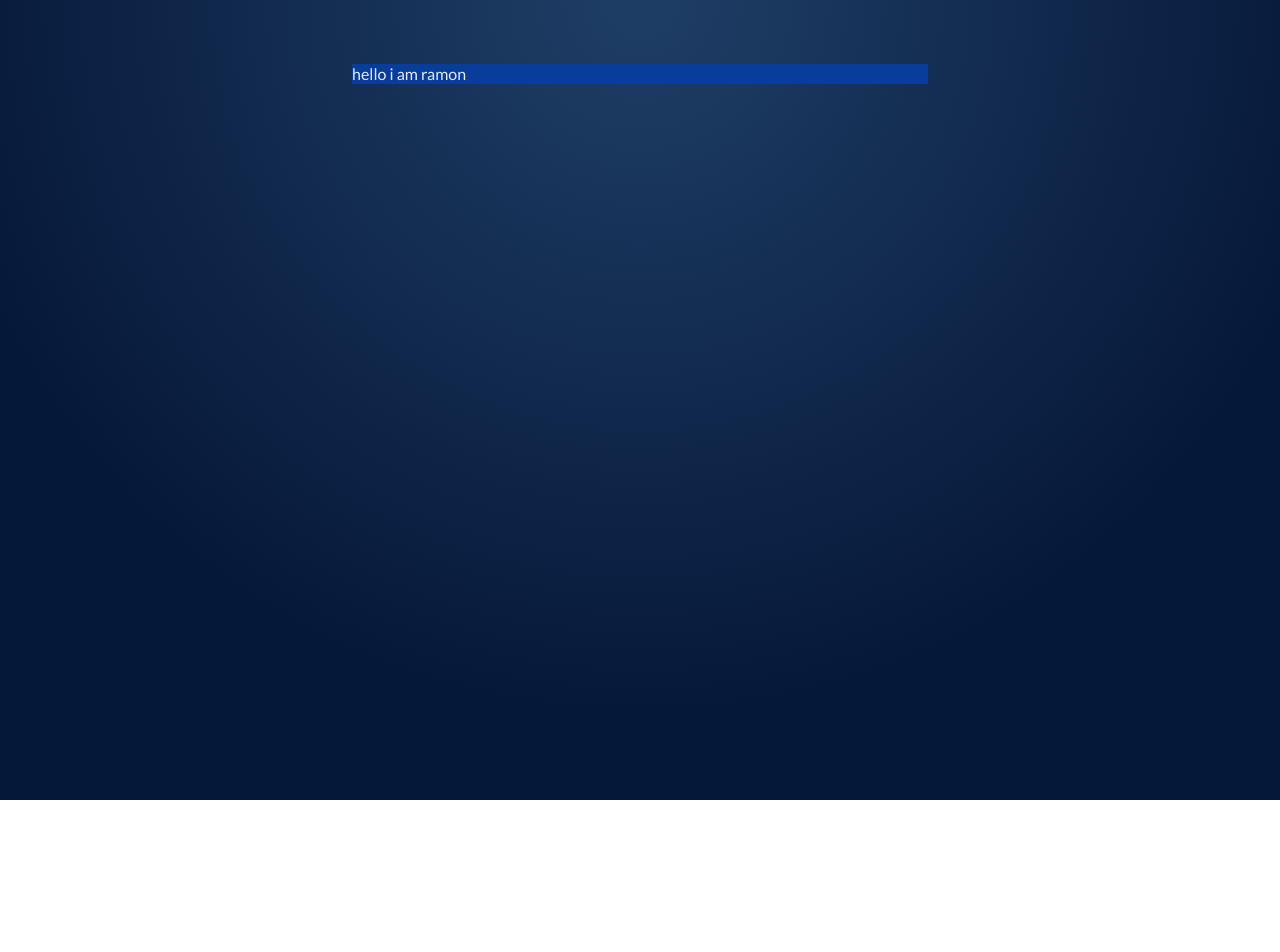
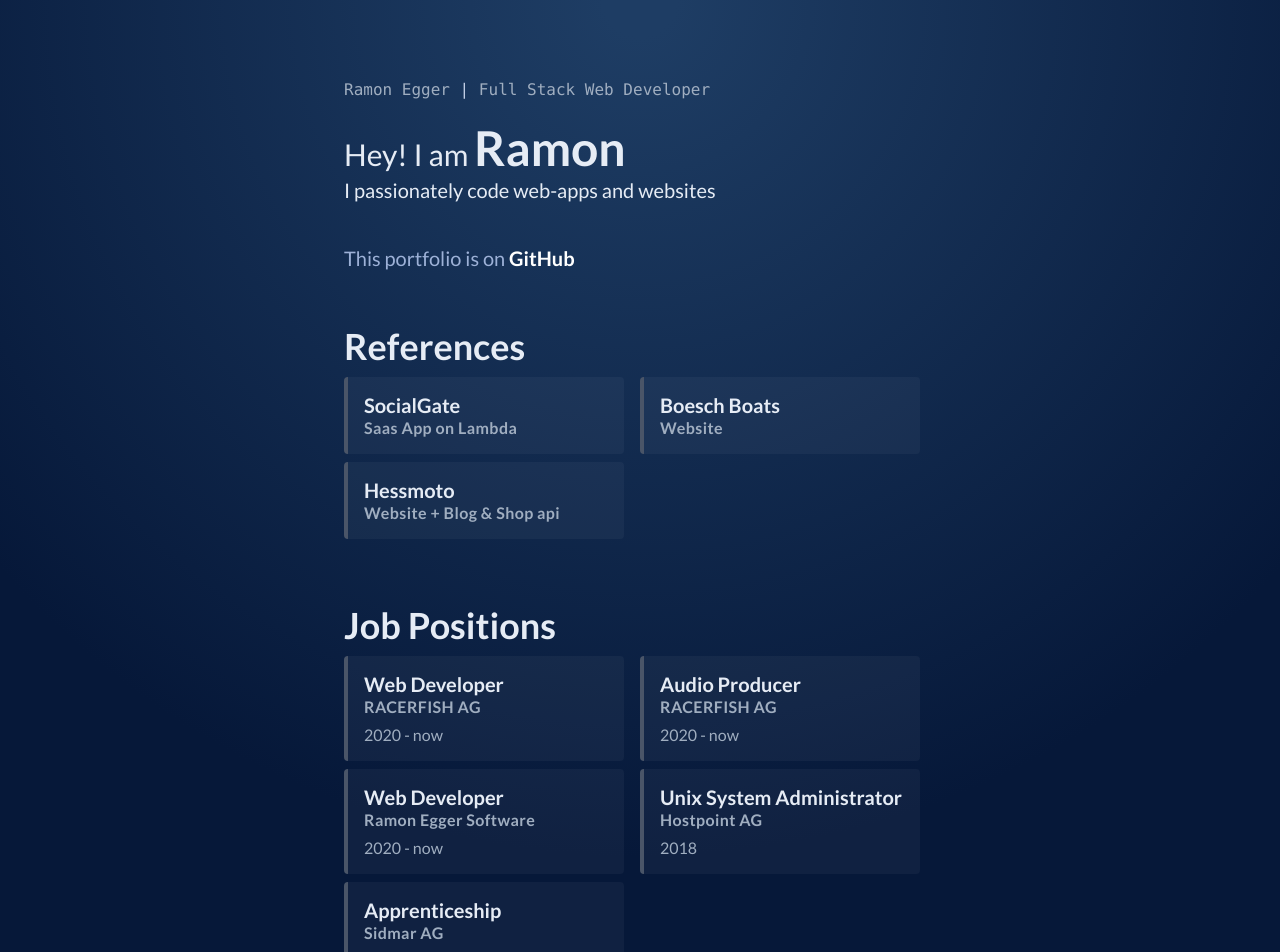
Before and after one commit to ramoneg/portfolio, a Nuxt app: page / in a window 1280 px wide. Shown: the top 952 px of the page. Before the commit the page ends 800 px from the top, so only its background shows below. Built offline with nearby package versions, Linux system fonts and the light colour scheme.

Commit message:
Index page, content and style

```diff
--- a/assets/css/typography.scss
+++ /dev/null
@@ -1 +0,0 @@
-/* typography */
--- /dev/null
+++ b/components/page/h2.vue
@@ -0,0 +1,9 @@
+<template>
+    <h2 class="title text-4xl font-bold"><slot /></h2>
+</template>
+
+<script>
+export default {
+    name: 'h2'
+}
+</script>
--- a/layouts/default.vue
+++ b/layouts/default.vue
@@ -1,6 +1,6 @@
 <template>
-  <div class="p-8 sm:p-10 md:p-16 flex justify-center">
-    <div class="bg-ocean-500 w-full sm:w-3/4 xl:w-1/2 max-w-3xl" ref="content">
+  <div class="p-8 sm:p-10 md:p-12 md:pt-20 flex justify-center">
+    <div class="w-full sm:w-3/4 xl:w-1/2 max-w-3xl" ref="content">
       <Nuxt />
     </div>
   </div>
--- a/pages/index.vue
+++ b/pages/index.vue
@@ -1,12 +1,100 @@
 <template>
   <div>
-    <h1>hello i am ramon</h1>
+    <h1 class="font-mono text-gray-500">Ramon Egger <span class="text-ocean-200">|</span> Full Stack Web Developer</h1>
+    <p class="mt-6 text-2xl md:text-3xl leading-none">Hey! I am <span class="font-bold text-4xl md:text-5xl">Ramon</span></p>
+    <p class="mt-2 text-xl leading-none">I passionately code web-apps and websites</p>
+    <section ref="meta" class="text-xl leading-none text-ocean-300">This portfolio is on <a class="text-white font-bold" href="https://github.com/ramoneg/portfolio.git">GitHub</a></section>
+    <section ref="References">
+      <div class="content">
+        <h-2>References</h-2>
+        <div class="flex flex-wrap mt-2">
+            <card
+              class="w-full md:w-1/2 mb-2"
+              v-for="(reference, index) in references"
+              :key="index"
+              :url="reference.homepage"
+              :title="index"
+              :subtitle="reference.subtitle"
+            />
+        </div>
+      </div>
+    </section>
+    <section ref="Positions">
+      <div class="content">
+        <h-2>Job Positions</h-2>
+          <div class="flex flex-wrap mt-2">
+            <card
+              class="w-full md:w-1/2 mb-2"
+              v-for="(job, index) in jobHistory"
+              :key="index"
+              :url="job.homepage"
+              :title="job.title"
+              :subtitle="job.company">
+              <h2 class="mt-2 text-gray-500">{{ job.years }}</h2>
+            </card>
+          </div>
+      </div>
+    </section>
+
   </div>
 </template>
 
 <script>
 export default {
-    head() {
+    head() {},
+    components: {
+        card: () => import('../components/page/card'),
+        'h-2': () => import('../components/page/h2'),
+    },
+    data() {
+        return {
+            references: {
+                'SocialGate': {
+                    subtitle: 'Saas App on Lambda',
+                    homepage: 'https://socialgate.me',
+                },
+                'Boesch Boats': {
+                    subtitle: 'Website',
+                    homepage: 'https://boesch.swiss',
+                },
+                'Hessmoto': {
+                    subtitle: 'Website + Blog & Shop api',
+                    homepage: 'https://hessmoto.ch',
+                },
+            },
+            jobHistory: [
+                {
+                    company: 'RACERFISH AG',
+                    years: '2020 - now',
+                    title: 'Web Developer',
+                    homepage: 'https://racerfish.com',
+                },
+                {
+                    company: 'RACERFISH AG',
+                    years: '2020 - now',
+                    title: 'Audio Producer',
+                    homepage: 'https://racerfish.com',
+                },
+                {
+                    company: 'Ramon Egger Software',
+                    years: '2020 - now',
+                    title: 'Web Developer',
+                    homepage: 'https://socialgate.me',
+                },
+                {
+                    company: 'Hostpoint AG',
+                    years: '2018',
+                    title: 'Unix System Administrator',
+                    homepage: 'https://hostpoint.ch',
+                },
+                {
+                    company: 'Sidmar AG',
+                    years: '2014',
+                    title: 'Apprenticeship',
+                    homepage: 'https://sidmar.ch',
+                },
+            ],
+        }
     },
 }
 </script>
```
